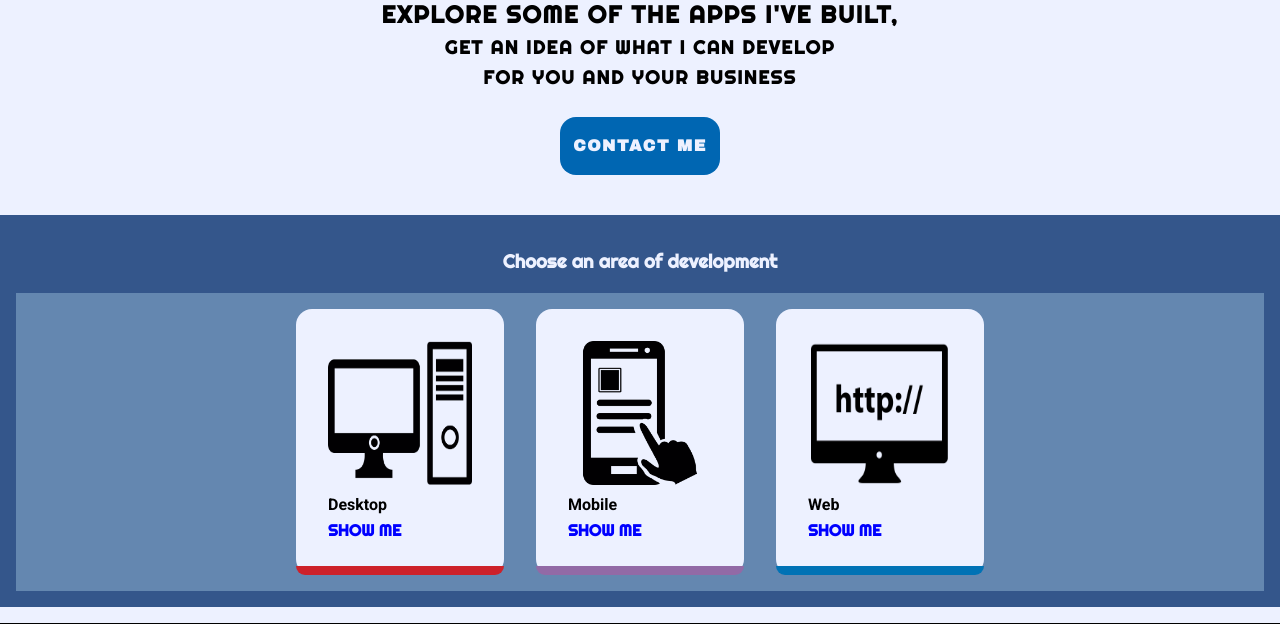
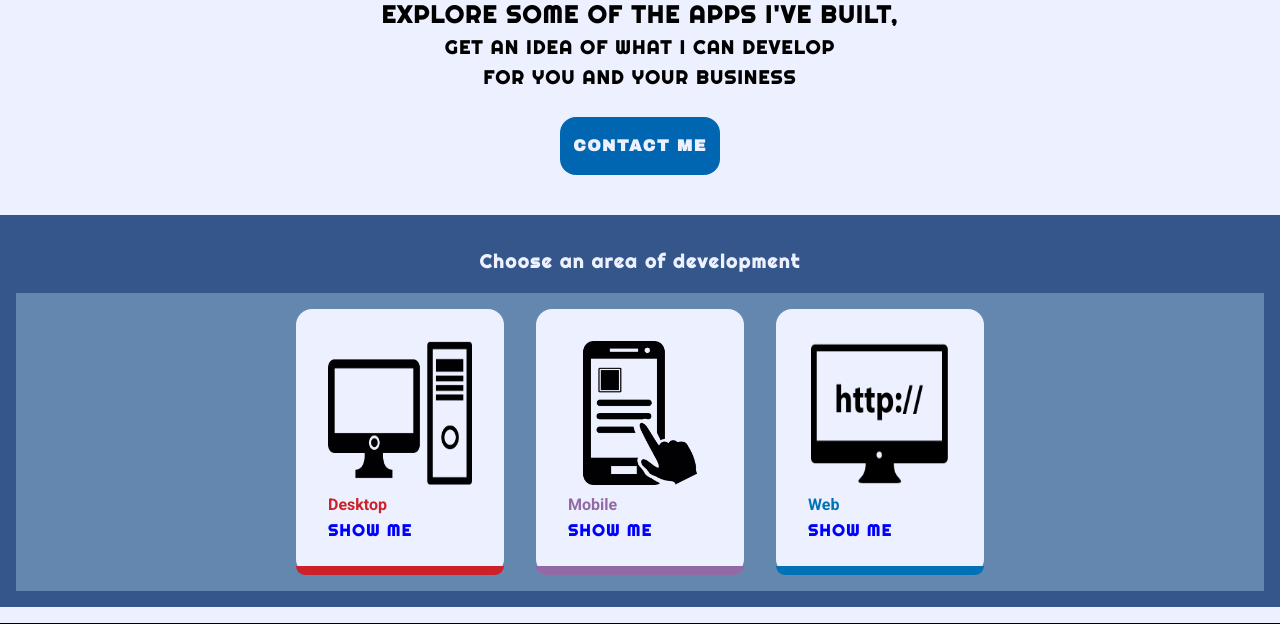
Before and after one commit to SalvatoreAmaddio/Portfolio, a PHP site: page /projects.html in a window 1280 px wide. Shown: the part 266-890 px from the top of the page. Run offline with PHP 8.4, Linux system fonts and the light colour scheme.

Commit message:
Update project.css

```diff
--- a/css/project.css
+++ b/css/project.css
@@ -1,3 +1,8 @@
+h3, .projectType a
+{
+    letter-spacing: .1rem;
+}
+
 header
 {
     letter-spacing: .4rem;
@@ -49,9 +54,19 @@ main section:last-of-type .layerContent
     background-color: var(--desktopBackground);
 }
 
+.projectType:first-of-type
+{
+   color: var(--desktopBackground);
+}
+
 .projectType:nth-of-type(2) span
 {
     background-color: var(--mobileBackground);
+}
+
+.projectType:nth-of-type(2)
+{
+    color: var(--mobileBackground);
 }
 
 .projectType:last-of-type span
@@ -61,6 +76,7 @@ main section:last-of-type .layerContent
 
 .projectType:last-of-type
 {
+    color: var(--webBackground);
     margin-right: 0rem;
 }
 
```
